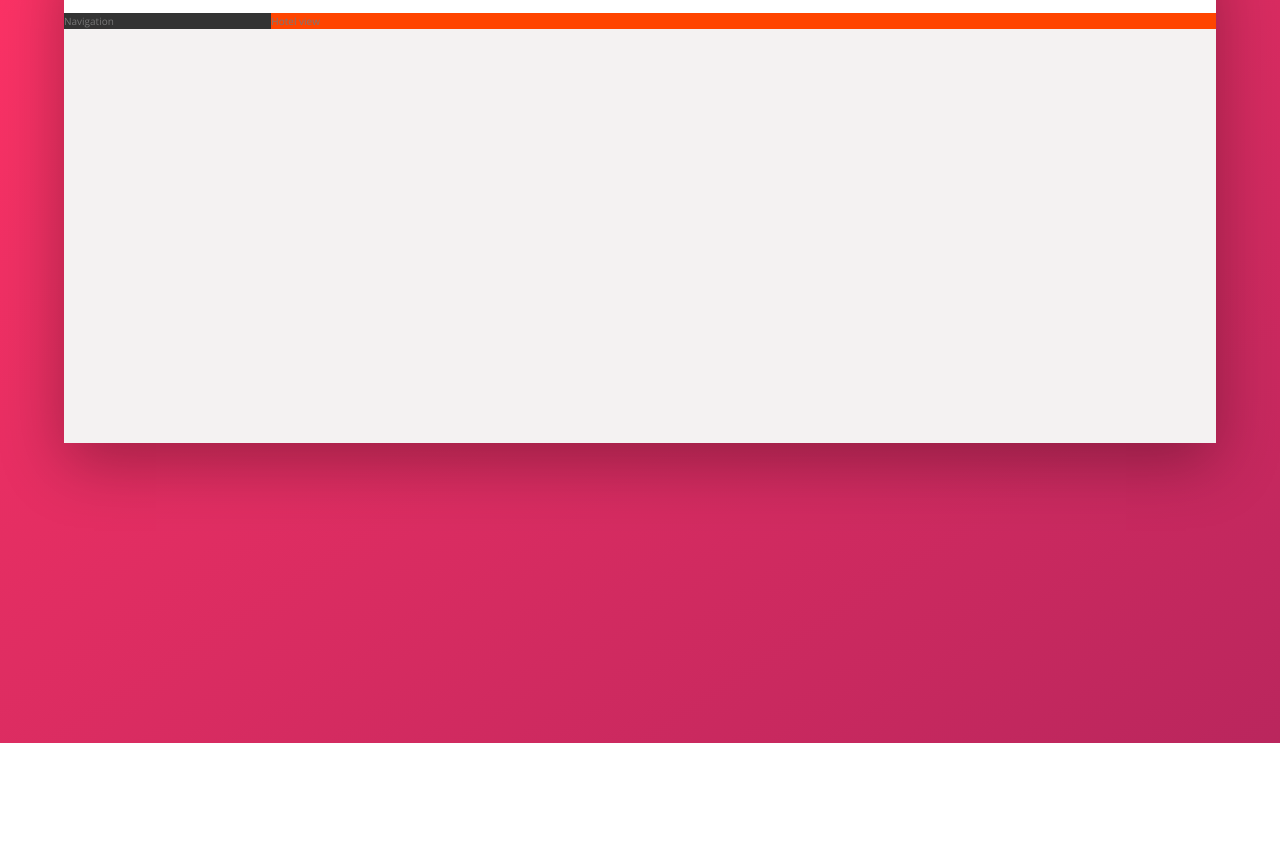
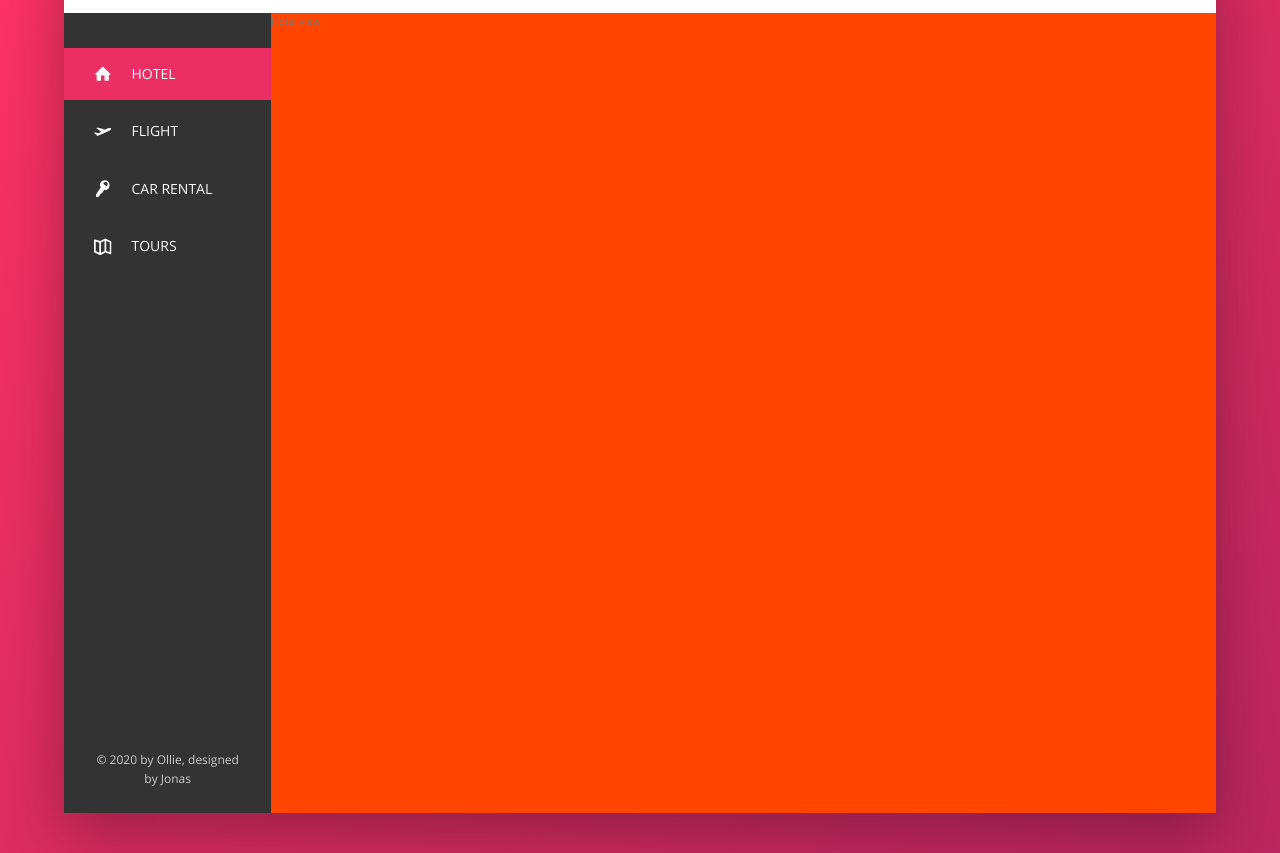
Before and after one commit to Ollie-lee/Trillo, a website: page index.html in a window 1280 px wide. Shown: the part 97-950 px from the top of the page. Before the commit the page ends 840 px from the top, so only its background shows below. Drawn offline with nearby package versions, Linux system fonts and the light colour scheme.

Commit message:
sidebar finished

```diff
--- a/index.html
+++ b/index.html
@@ -49,7 +49,44 @@
         <div class="content">
             <!-- left side navbar -->
             <nav class="sidebar">
-                Navigation
+                <ul class="side-nav">
+                    <li class="side-nav__item side-nav__item--active">
+                        <a href="#" class="side-nav__link">
+                            <svg class="side-nav__icon">
+                                <use xlink:href='img/sprite.svg#icon-home'></use>
+                            </svg>
+                            <span>Hotel</span>
+                        </a>
+                    </li>
+                    <li class="side-nav__item">
+                        <a href="#" class="side-nav__link">
+                            <svg class="side-nav__icon">
+                                <use xlink:href='img/sprite.svg#icon-aircraft-take-off'></use>
+                            </svg>
+                            <span>Flight</span>
+                        </a>
+                    </li>
+                    <li class="side-nav__item">
+                        <a href="#" class="side-nav__link">
+                            <svg class="side-nav__icon">
+                                <use xlink:href='img/sprite.svg#icon-key'></use>
+                            </svg>
+                            <span>Car rental</span>
+                        </a>
+                    </li>
+                    <li class="side-nav__item">
+                        <a href="#" class="side-nav__link">
+                            <svg class="side-nav__icon">
+                                <use xlink:href='img/sprite.svg#icon-map'></use>
+                            </svg>
+                            <span>Tours</span>
+                        </a>
+                    </li>
+                </ul>
+
+                <div class="legal">
+                    &copy; 2020 by Ollie, designed by Jonas
+                </div>
             </nav>
             <!-- right side hotel view -->
             <main class="hotel-view">
--- a/sass/_base.scss
+++ b/sass/_base.scss
@@ -60,5 +60,4 @@ body {
     color: var(--color-grey-dark-2);
 
     min-height: 100vh;
-    overflow: hidden;
 }
--- a/sass/_component.scss
+++ b/sass/_component.scss
@@ -122,8 +122,87 @@
     &__user-photo {
         height: 3.75rem;
         border-radius: 50%;
-        margin-right: 1rem   ;
+        margin-right: 1rem;
     }
 
     &__user-name {}
 }
+
+// side navigation
+
+.side-nav {
+    font-size: 1.4rem;
+    list-style: none;
+    margin-top: 3.5rem;
+
+    &__item {
+        position: relative;
+
+        &:not(:last-child) {
+            margin-bottom: .5rem;
+        }
+    }
+
+    &__item::before {
+        content: "";
+        position: absolute;
+        top: 0;
+        left: 0;
+        height: 100%;
+        width: 3px;
+        background-color: var(--color-primary);
+        transform: scaleY(0);
+        transition: transform .2s,
+            width .4s cubic-bezier(1, 0, 0, 1) .2s,
+            background-color .1s;
+
+    }
+
+    &__item:hover::before,
+    &__item--active::before {
+        transform: scaleY(1);
+        width: 100%;
+    }
+
+    &__item:active::before {
+        background-color: var(--color-primary-light);
+    }
+
+
+
+
+
+
+    &__icon {
+        width: 1.75rem;
+        height: 1.75rem;
+        margin-right: 2rem;
+        fill: currentColor;
+    }
+
+    &__link:link,
+    &__link:visited {
+        color: var(--color-grey-light-1);
+        text-decoration: none;
+        text-transform: uppercase;
+        display: block;
+        padding: 1.5rem 3rem;
+
+        display: flex;
+        align-items: center;
+        position: relative;
+        z-index: 10;
+    }
+
+
+}
+
+
+// legal component
+
+.legal {
+    font-size: 1.2rem;
+    text-align: center;
+    padding: 2.5rem;
+    color: var(--color-grey-light-4);
+}
--- a/sass/_layout.scss
+++ b/sass/_layout.scss
@@ -32,11 +32,16 @@
     background-color: var(--color-grey-dark-1);
     flex: 0 0 18%;
 
+    display: flex;
+    flex-direction: column;
+    justify-content: space-between;
 }
 
 .hotel-view {
     //take up all remaining space
     flex: 1;
+    //test
     background-color: orangered;
+    height: 80rem;
 
 }
```
Also changed, not shown: sass/main.css.
